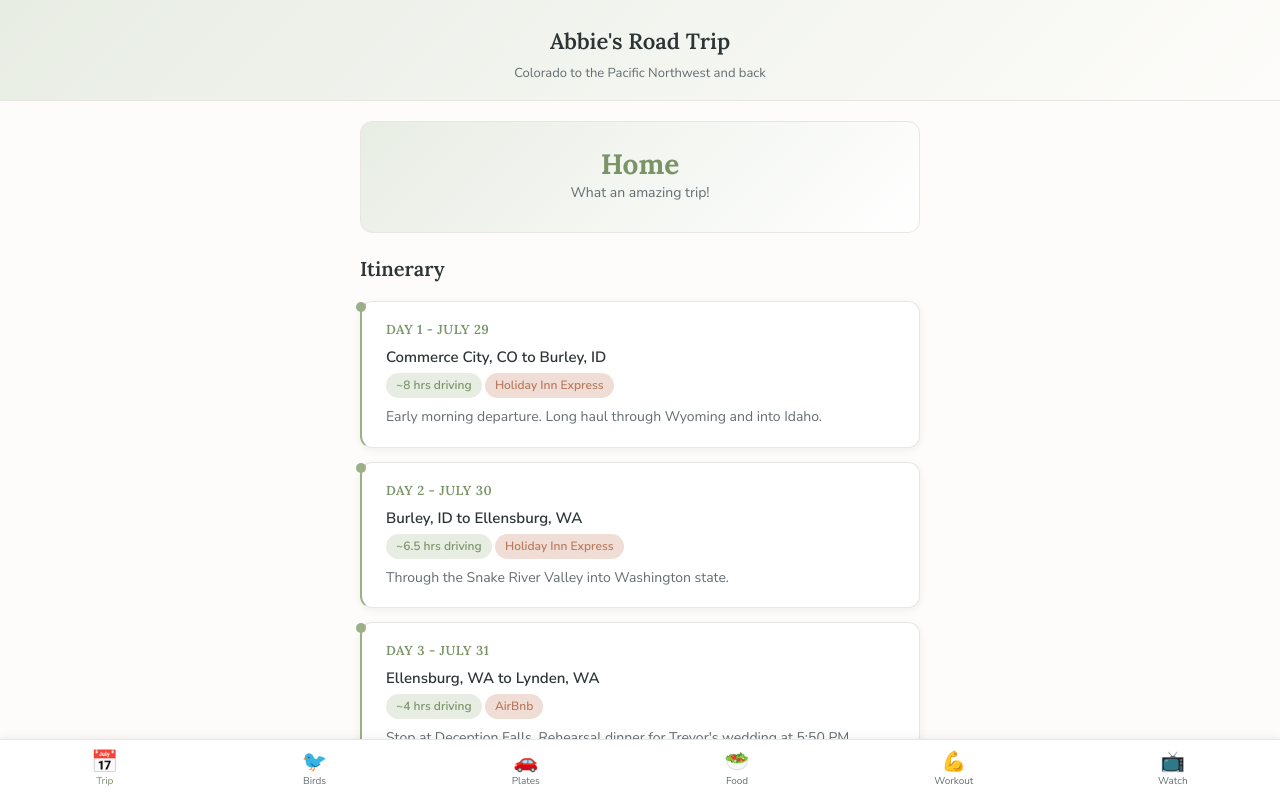
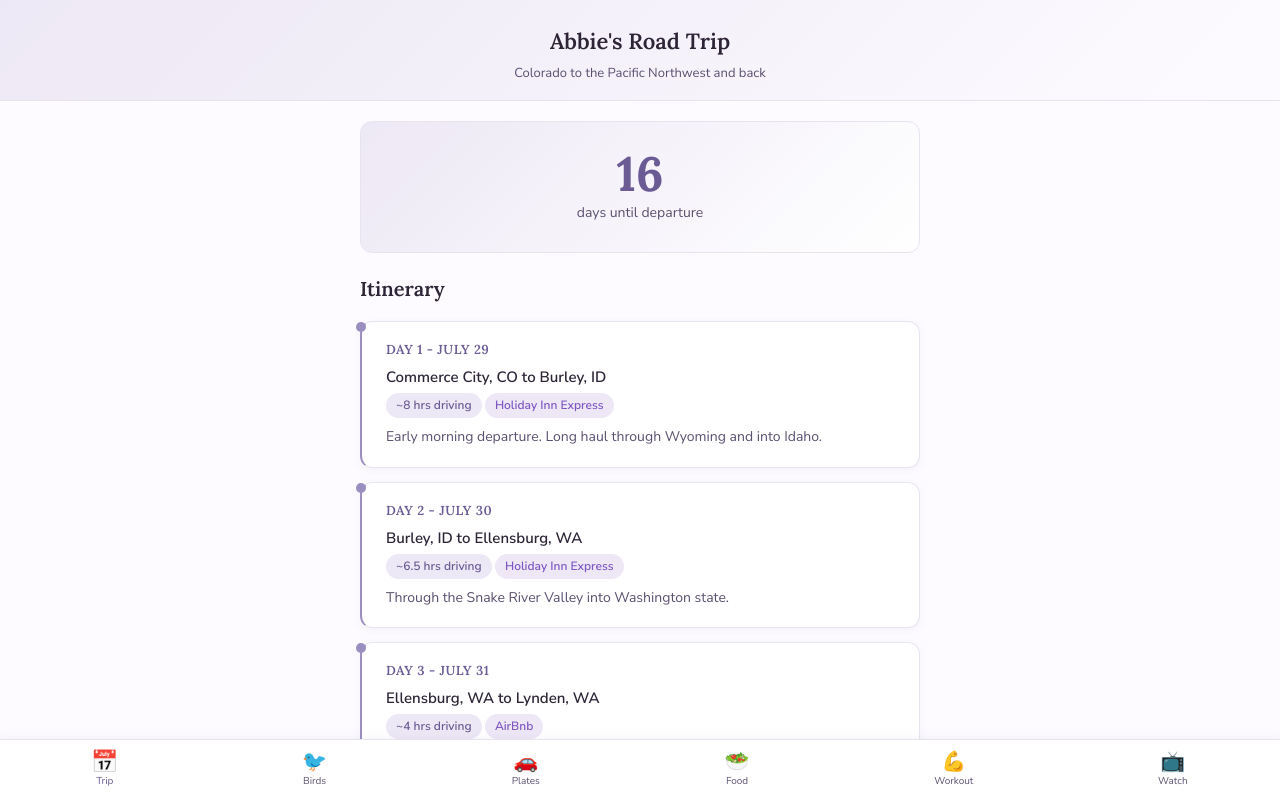
Before and after one commit to diggerwoods/abbie-trip, a plain HTML site: page index.html in a window 1280 px wide. Shown: the top 798 px of the page. Drawn offline with Linux system fonts and the light colour scheme.

Commit message:
Update colors to purple/lilac palette, add bird images, fix countdown year

```diff
--- a/index.html
+++ b/index.html
@@ -7,17 +7,17 @@
     <link href="https://fonts.googleapis.com/css2?family=Lora:wght@400;500;600;700&family=Nunito+Sans:wght@300;400;500;600;700&display=swap" rel="stylesheet">
     <style>
         :root {
-            --sage: #9CAF88;
-            --sage-light: #E8EDE4;
-            --sage-dark: #7A9468;
-            --warm-white: #FDFCFA;
-            --terracotta: #C4856A;
-            --terracotta-light: #F0DDD5;
-            --clay: #B87B5E;
-            --charcoal: #2D3436;
-            --charcoal-light: #636E72;
-            --border: #E8E6E3;
-            --shadow: rgba(0,0,0,0.06);
+            --sage: #9B8EC0;
+            --sage-light: #EDE8F5;
+            --sage-dark: #6B5B95;
+            --warm-white: #FDFBFF;
+            --terracotta: #B39DDB;
+            --terracotta-light: #EDE7F6;
+            --clay: #7E57C2;
+            --charcoal: #2D2436;
+            --charcoal-light: #5C5070;
+            --border: #E8E4EF;
+            --shadow: rgba(107,91,149,0.06);
             --radius: 12px;
         }
 
@@ -189,7 +189,7 @@
         .bird-item {
             display: flex;
             align-items: center;
-            justify-content: space-between;
+            gap: 12px;
             padding: 12px 14px;
             background: white;
             border-radius: 8px;
@@ -206,6 +206,19 @@
         .bird-item.spotted {
             background: var(--sage-light);
             border-color: var(--sage);
+        }
+
+        .bird-img {
+            width: 48px;
+            height: 48px;
+            border-radius: 8px;
+            object-fit: cover;
+            flex-shrink: 0;
+            background: var(--border);
+        }
+
+        .bird-info {
+            flex: 1;
         }
 
         .bird-item .bird-name {
@@ -835,13 +848,13 @@
 
     // === COUNTDOWN ===
     function updateCountdown() {
-        const tripStart = new Date('2025-07-29T06:00:00');
+        const tripStart = new Date('2026-07-29T06:00:00');
         const now = new Date();
         const diff = tripStart - now;
         const el = document.getElementById('countdown-num');
         const label = document.getElementById('countdown-label');
         if (diff <= 0) {
-            const tripEnd = new Date('2025-08-08T20:00:00');
+            const tripEnd = new Date('2026-08-08T20:00:00');
             if (now <= tripEnd) {
                 el.textContent = "Let's go!";
                 el.style.fontSize = '28px';
@@ -862,19 +875,39 @@
     // === BIRD SPOTTER ===
     const birdData = {
         'Rocky Mountains / Wyoming': [
-            'Mountain Bluebird', 'Golden Eagle', 'Red-tailed Hawk', 'Magpie', "Clark's Nutcracker", 'Western Tanager'
+            {name: 'Mountain Bluebird', img: 'https://upload.wikimedia.org/wikipedia/commons/thumb/9/9d/Mountain_Bluebird.jpg/220px-Mountain_Bluebird.jpg'},
+            {name: 'Golden Eagle', img: 'https://upload.wikimedia.org/wikipedia/commons/thumb/b/b4/Golden_Eagle_in_flight_-_5.jpg/220px-Golden_Eagle_in_flight_-_5.jpg'},
+            {name: 'Red-tailed Hawk', img: 'https://upload.wikimedia.org/wikipedia/commons/thumb/0/02/Red-tailed_Hawk_%28Buteo_jamaicensis%29_in_flight.jpg/220px-Red-tailed_Hawk_%28Buteo_jamaicensis%29_in_flight.jpg'},
+            {name: 'Magpie', img: 'https://upload.wikimedia.org/wikipedia/commons/thumb/9/9e/Black-billed_Magpie.jpg/220px-Black-billed_Magpie.jpg'},
+            {name: "Clark's Nutcracker", img: 'https://upload.wikimedia.org/wikipedia/commons/thumb/a/a4/Clark%27s_Nutcracker.jpg/220px-Clark%27s_Nutcracker.jpg'},
+            {name: 'Western Tanager', img: 'https://upload.wikimedia.org/wikipedia/commons/thumb/2/2f/Western_Tanager_%28male%29%2C_Washington_state.jpg/220px-Western_Tanager_%28male%29%2C_Washington_state.jpg'}
         ],
         'Idaho / Snake River': [
-            'Great Blue Heron', 'Osprey', 'American White Pelican', 'Sandhill Crane', 'Bald Eagle'
+            {name: 'Great Blue Heron', img: 'https://upload.wikimedia.org/wikipedia/commons/thumb/f/f3/Great_blue_heron_-_nanswer.jpg/220px-Great_blue_heron_-_nAnswer.jpg'},
+            {name: 'Osprey', img: 'https://upload.wikimedia.org/wikipedia/commons/thumb/0/04/Pandion_haliaetus_-_Osprey_in_flight.jpg/220px-Pandion_haliaetus_-_Osprey_in_flight.jpg'},
+            {name: 'American White Pelican', img: 'https://upload.wikimedia.org/wikipedia/commons/thumb/8/8e/American_white_pelican_at_Ding_Darling_NWR.jpg/220px-American_white_pelican_at_Ding_Darling_NWR.jpg'},
+            {name: 'Sandhill Crane', img: 'https://upload.wikimedia.org/wikipedia/commons/thumb/0/05/Grus_canadensis_-Michigan%2C_USA_-flying-8.jpg/220px-Grus_canadensis_-Michigan%2C_USA_-flying-8.jpg'},
+            {name: 'Bald Eagle', img: 'https://upload.wikimedia.org/wikipedia/commons/thumb/1/1a/About_to_Launch_%2826075320352%29.jpg/220px-About_to_Launch_%2826075320352%29.jpg'}
         ],
         'Pacific Northwest / Washington': [
-            "Steller's Jay", 'Varied Thrush', "Anna's Hummingbird", 'Bald Eagle', 'Great Horned Owl', 'Pileated Woodpecker'
+            {name: "Steller's Jay", img: 'https://upload.wikimedia.org/wikipedia/commons/thumb/2/2c/Stellers_Jay_-_Cyanocitta_stelleri.jpg/220px-Stellers_Jay_-_Cyanocitta_stelleri.jpg'},
+            {name: 'Varied Thrush', img: 'https://upload.wikimedia.org/wikipedia/commons/thumb/c/c7/Varied_Thrush_%28male%29.jpg/220px-Varied_Thrush_%28male%29.jpg'},
+            {name: "Anna's Hummingbird", img: 'https://upload.wikimedia.org/wikipedia/commons/thumb/c/c9/Calypte_anna_-San_Francisco%2C_California%2C_USA_-male-8.jpg/220px-Calypte_anna_-San_Francisco%2C_California%2C_USA_-male-8.jpg'},
+            {name: 'Great Horned Owl', img: 'https://upload.wikimedia.org/wikipedia/commons/thumb/2/23/Great_Horned_Owl_in_Mammoth.jpg/220px-Great_Horned_Owl_in_Mammoth.jpg'},
+            {name: 'Pileated Woodpecker', img: 'https://upload.wikimedia.org/wikipedia/commons/thumb/5/56/Pileated_Woodpecker_%28Dryocopus_pileatus%29.jpg/220px-Pileated_Woodpecker_%28Dryocopus_pileatus%29.jpg'}
         ],
         'British Columbia': [
-            'Common Loon', 'Belted Kingfisher', 'Rufous Hummingbird', 'Osprey', 'Black-capped Chickadee', 'Whiskey Jack (Gray Jay)'
+            {name: 'Common Loon', img: 'https://upload.wikimedia.org/wikipedia/commons/thumb/4/49/Gavia_immer_-Minocqua%2C_Wisconsin%2C_USA_-swimming-8.jpg/220px-Gavia_immer_-Minocqua%2C_Wisconsin%2C_USA_-swimming-8.jpg'},
+            {name: 'Belted Kingfisher', img: 'https://upload.wikimedia.org/wikipedia/commons/thumb/b/b3/Megaceryle-alcyon-001.jpg/220px-Megaceryle-alcyon-001.jpg'},
+            {name: 'Rufous Hummingbird', img: 'https://upload.wikimedia.org/wikipedia/commons/thumb/c/c4/Rufous_Hummingbird%2C_male.jpg/220px-Rufous_Hummingbird%2C_male.jpg'},
+            {name: 'Black-capped Chickadee', img: 'https://upload.wikimedia.org/wikipedia/commons/thumb/4/4a/Poecile-atricapilla-001.jpg/220px-Poecile-atricapilla-001.jpg'},
+            {name: 'Whiskey Jack (Gray Jay)', img: 'https://upload.wikimedia.org/wikipedia/commons/thumb/6/6b/Perisoreus-canadensis-001.jpg/220px-Perisoreus-canadensis-001.jpg'}
         ],
         'Montana': [
-            'Western Meadowlark', 'Prairie Falcon', 'American Kestrel', 'Trumpeter Swan', 'Bald Eagle'
+            {name: 'Western Meadowlark', img: 'https://upload.wikimedia.org/wikipedia/commons/thumb/3/38/Western_Meadowlark.jpg/220px-Western_Meadowlark.jpg'},
+            {name: 'Prairie Falcon', img: 'https://upload.wikimedia.org/wikipedia/commons/thumb/7/7b/Prairie_Falcon.jpg/220px-Prairie_Falcon.jpg'},
+            {name: 'American Kestrel', img: 'https://upload.wikimedia.org/wikipedia/commons/thumb/7/73/AmericanKestrel02.jpg/220px-AmericanKestrel02.jpg'},
+            {name: 'Trumpeter Swan', img: 'https://upload.wikimedia.org/wikipedia/commons/thumb/1/11/Trumpeter_Swans_in_Grand_Teton_NP-NPS.jpg/220px-Trumpeter_Swans_in_Grand_Teton_NP-NPS.jpg'}
         ]
     };
 
@@ -906,12 +939,13 @@
         for (const [region, birds] of Object.entries(birdData)) {
             html += `<div class="region-header">${region}</div>`;
             for (const bird of birds) {
-                const isSpotted = spotted[bird];
+                const isSpotted = spotted[bird.name];
                 if (isSpotted) totalSpotted++;
                 html += `
-                    <div class="bird-item ${isSpotted ? 'spotted' : ''}" onclick="toggleBird('${bird.replace(/'/g, "\\'")}')">
-                        <div>
-                            <div class="bird-name">${bird}</div>
+                    <div class="bird-item ${isSpotted ? 'spotted' : ''}" onclick="toggleBird('${bird.name.replace(/'/g, "\\'")}')">
+                        <img src="${bird.img}" alt="${bird.name}" class="bird-img" onerror="this.style.display='none'">
+                        <div class="bird-info">
+                            <div class="bird-name">${bird.name}</div>
                             ${isSpotted ? `<div class="bird-date">Spotted ${isSpotted}</div>` : ''}
                         </div>
                         <div class="bird-check">${isSpotted ? '&#10003;' : ''}</div>
```
